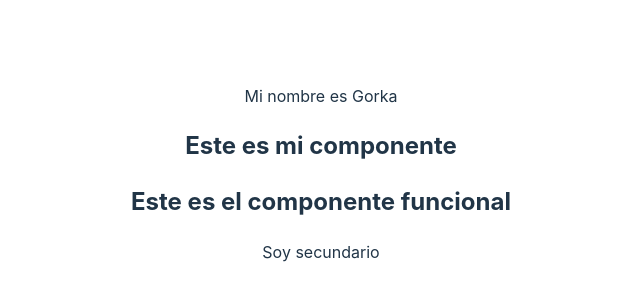
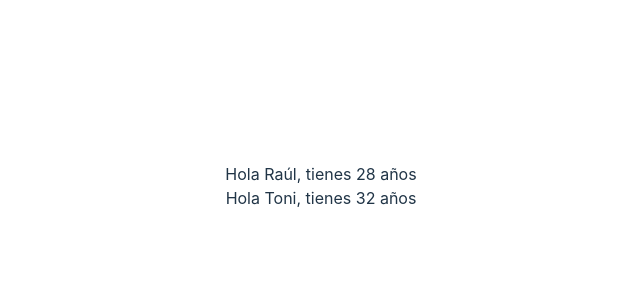
Before and after one commit to gorkavillara/react-g3-junio-2023, a React (Vite) app: page / in a window 1280 px wide. Shown: the part 226-526 px from the top of the page, without its empty margins (319-959 px from the left). Built offline with nearby package versions, Linux system fonts and the light colour scheme.

Commit message:
Tema 03 - Componentes y props

```diff
--- a/src/App.tsx
+++ b/src/App.tsx
@@ -1,23 +1,14 @@
 import "./App.css"
-import ComponenteClase from "./components/ComponenteClase"
-import ComponenteFuncional, {
-    ComponenteSecundario,
-    miVariable,
-} from "./components/ComponenteFuncional"
-
-const miElemento = <p>Mi nombre es Gorka</p>
-
-const MiComponente = () => {
-    return <h2>Este es mi componente</h2>
-}
+import SaludoClase from "./components/SaludoClase"
+import SaludoFuncional from "./components/SaludoFuncional"
 
 function App() {
     return (
         <div>
-            {miElemento}
-            <MiComponente />
-            <ComponenteFuncional />
-            <ComponenteSecundario />
+            {/* <Saludo nombre="Diego" /> */}
+            <img src="" alt="" />
+            <SaludoClase nombre="Raúl" edad={28} />
+            <SaludoFuncional nombre="Toni" edad={32} />
         </div>
     )
 }
--- /dev/null
+++ b/src/components/SaludoClase.tsx
@@ -0,0 +1,16 @@
+import { Component } from "react"
+
+type Props = {
+    nombre: string
+    edad: number
+}
+
+export default class SaludoClase extends Component<Props> {
+    render() {
+        // const nombre = this.props.nombre
+        // const edad = this.props.edad
+        const { nombre, edad } = this.props
+        console.log({ nombre })
+        return <div>Hola {nombre}, tienes {edad} años</div>
+    }
+}
--- /dev/null
+++ b/src/components/SaludoFuncional.tsx
@@ -0,0 +1,12 @@
+interface Props {
+    nombre: string
+    edad: number
+}
+
+const SaludoFuncional = ({ nombre, edad }: Props) => (
+    <div>
+        Hola {nombre}, tienes {edad} años
+    </div>
+)
+
+export default SaludoFuncional
```
